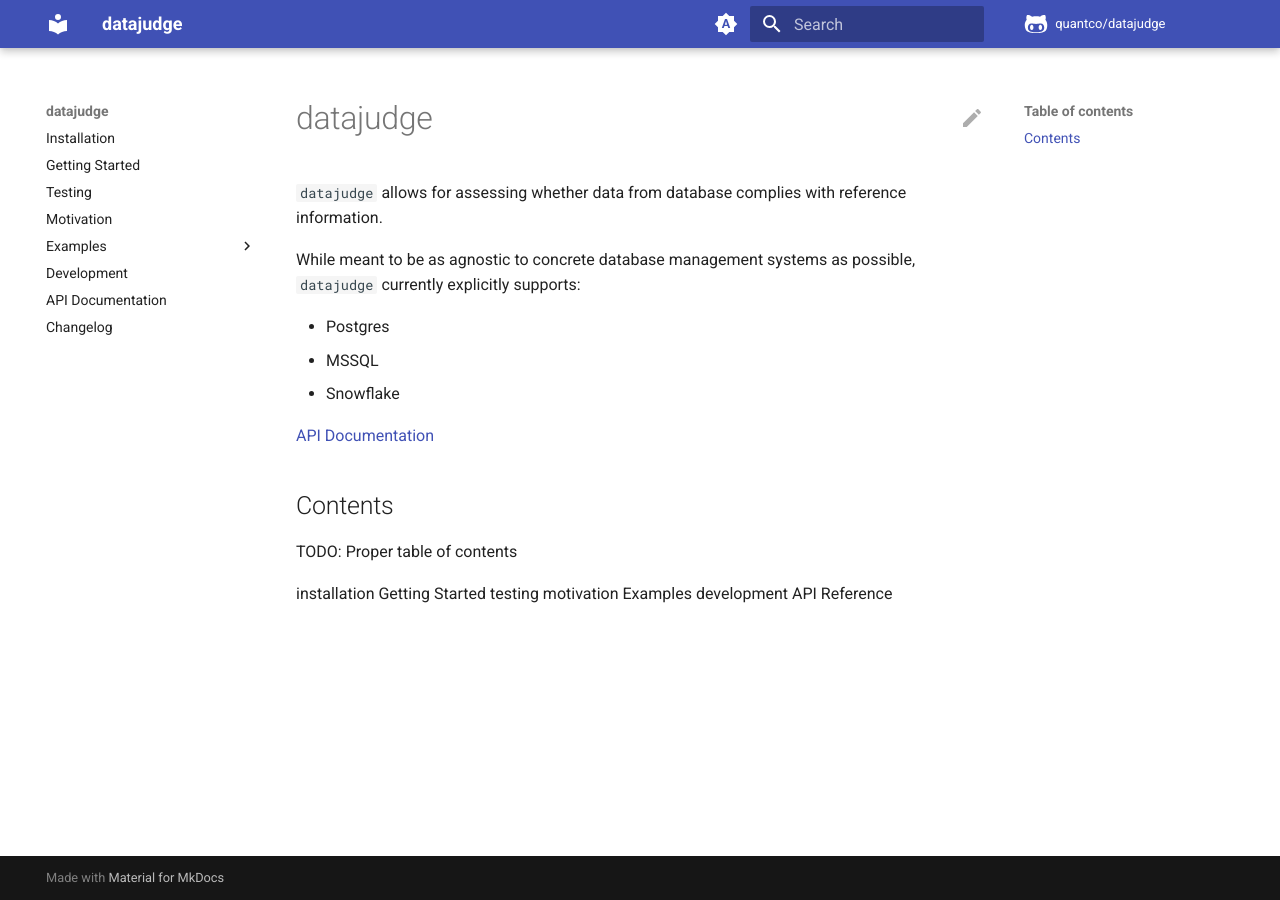
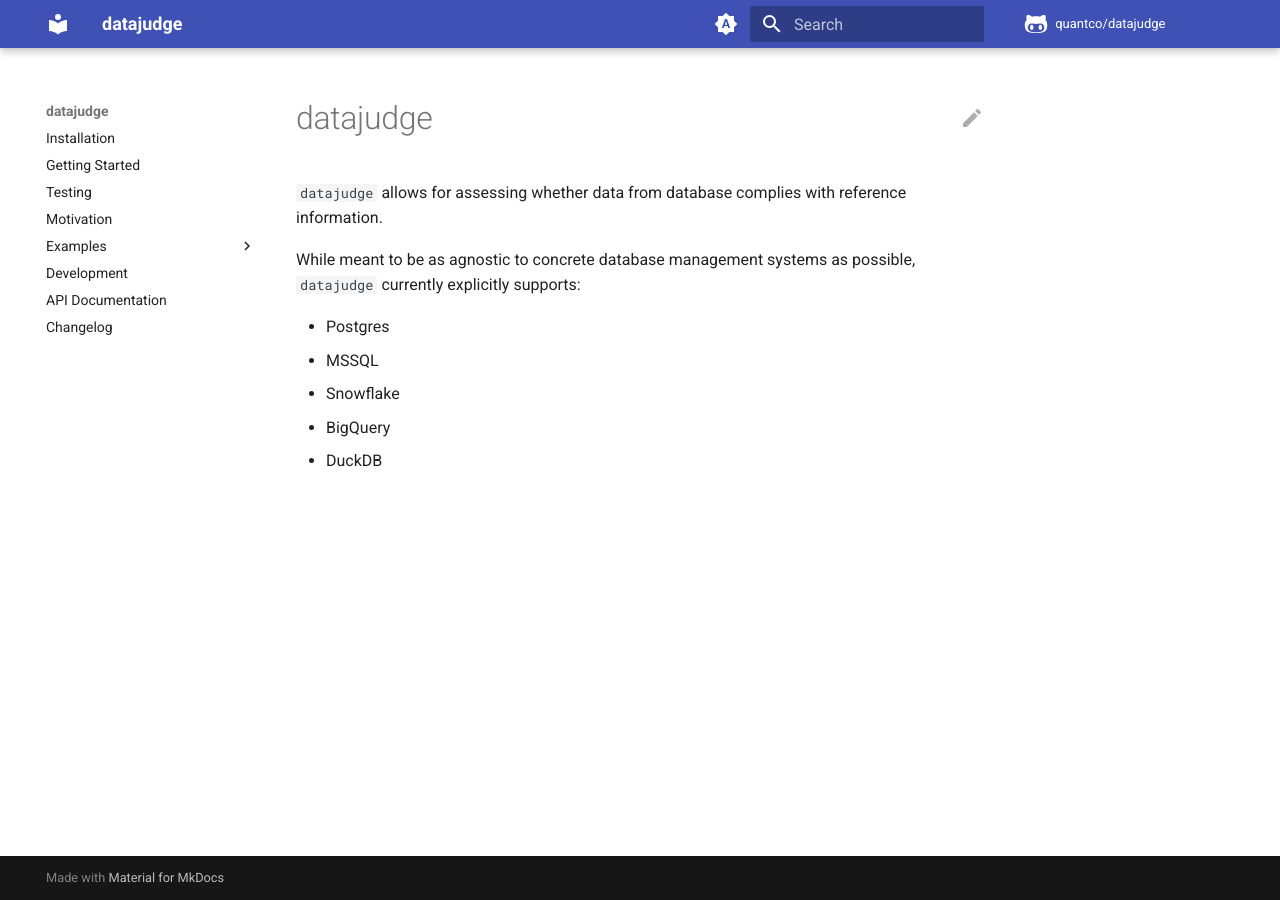
Before and after one commit to Quantco/datajudge, an MkDocs documentation site: the page built from docs/index.md, in a window 1280 px wide. Built offline with MkDocs 1.6.1 and Material for MkDocs 9.7.7, drawn with Linux system fonts in a browser that asks for light colours; comment, search, counter and statistics services are not loaded.

Commit message:
Fix index

```diff
--- a/docs/index.md
+++ b/docs/index.md
@@ -7,17 +7,5 @@ While meant to be as agnostic to concrete database management systems as possibl
 - Postgres
 - MSSQL
 - Snowflake
-
-[API Documentation](api-documentation.md)
-
-## Contents
-
-TODO: Proper table of contents
-
-installation
-Getting Started <getting_started.rst>
-testing
-motivation
-Examples <examples/examples.rst>
-development
-API Reference <api/datajudge.rst>
+- BigQuery
+- DuckDB
```
